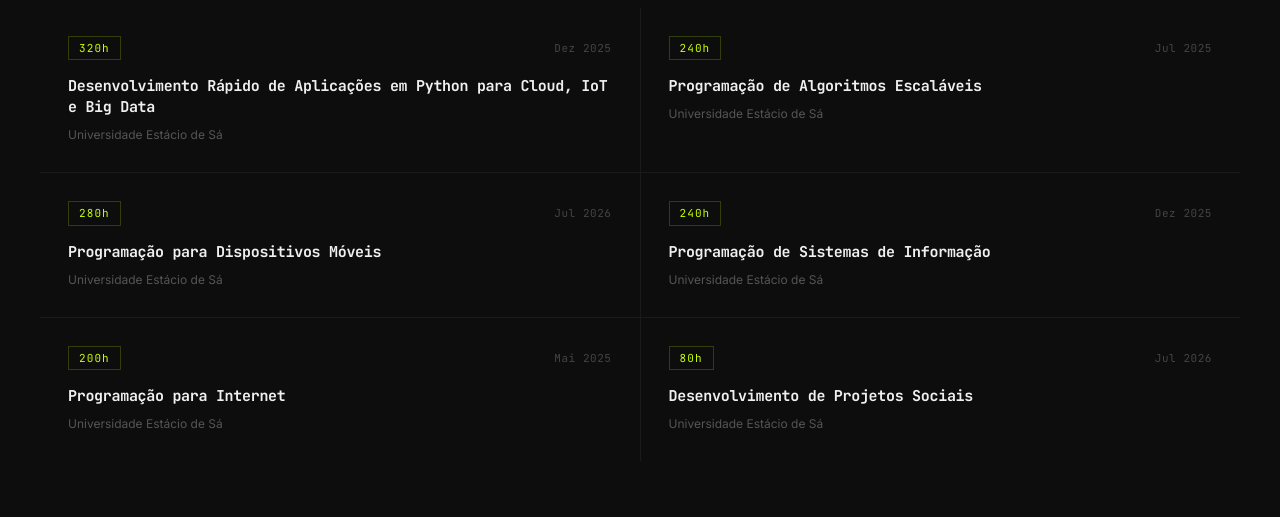
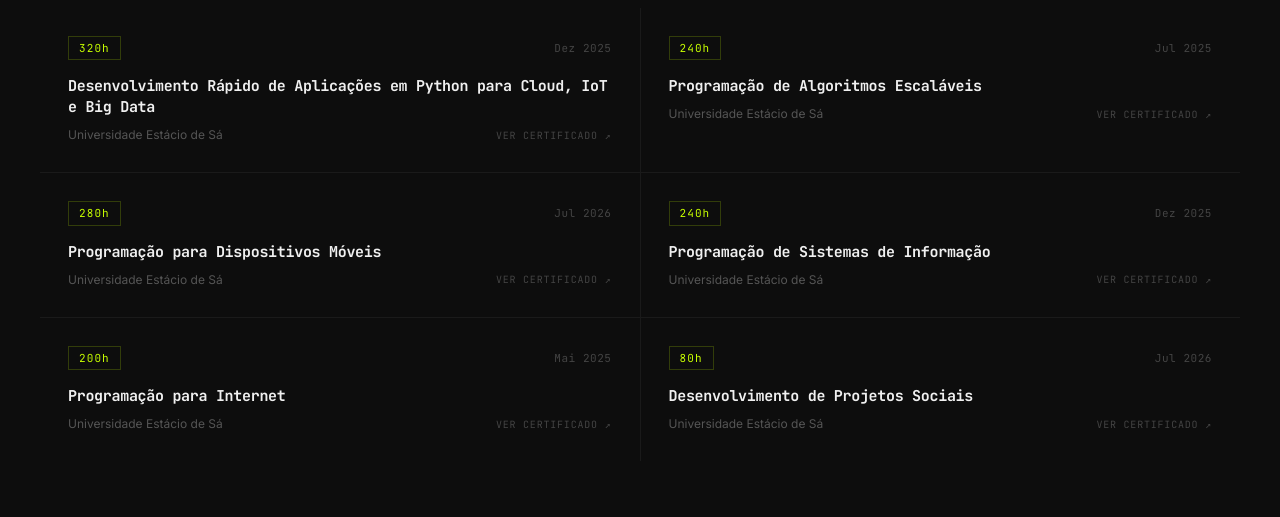
Before and after one commit to srfrota/meuportifolio, a Laravel app: page / in a window 1280 px wide. Shown: the part 4147-4664 px from the top of the page. Run offline with Laravel 12, Linux system fonts and the light colour scheme; style sheets or scripts are compiled from the project's sources; some libraries are stand-ins or nearby versions.

Commit message:
feat: adiciona links de verificação aos certificados

```diff
--- a/resources/js/Components/Home/EducationSection.vue
+++ b/resources/js/Components/Home/EducationSection.vue
@@ -27,14 +27,26 @@ import { CERTIFICATIONS, EDUCATION } from '@/constants';
                     <span class="block-count">{{ CERTIFICATIONS.length }}</span>
                 </h3>
                 <div class="certs">
-                    <div v-for="cert in CERTIFICATIONS" :key="cert.title" class="cert">
+                    <component
+                        :is="cert.url ? 'a' : 'div'"
+                        v-for="cert in CERTIFICATIONS"
+                        :key="cert.title"
+                        class="cert"
+                        :class="{ 'cert-link': cert.url }"
+                        :href="cert.url || undefined"
+                        :target="cert.url ? '_blank' : undefined"
+                        :rel="cert.url ? 'noopener' : undefined"
+                    >
                         <div class="cert-top">
                             <span class="cert-hours">{{ cert.hours }}</span>
                             <span class="cert-date">{{ cert.date }}</span>
                         </div>
                         <p class="cert-title">{{ cert.title }}</p>
-                        <p class="cert-issuer">Universidade Estácio de Sá</p>
-                    </div>
+                        <div class="cert-footer">
+                            <p class="cert-issuer">Universidade Estácio de Sá</p>
+                            <span v-if="cert.url" class="cert-cta">Ver certificado ↗</span>
+                        </div>
+                    </component>
                 </div>
             </div>
         </div>
@@ -144,13 +156,30 @@ import { CERTIFICATIONS, EDUCATION } from '@/constants';
 }
 
 .cert {
+    display: block;
     background-color: #0d0d0d;
     padding: 28px;
+    color: inherit;
+    text-decoration: none;
     transition: background-color 0.2s;
 }
 
 .cert:hover {
     background-color: #111;
+}
+
+.cert-link {
+    cursor: pointer;
+}
+
+.cert-link:focus-visible {
+    outline: 2px solid #c8ff00;
+    outline-offset: -2px;
+}
+
+.cert-link:hover .cert-title,
+.cert-link:hover .cert-cta {
+    color: #c8ff00;
 }
 
 .cert-top {
@@ -184,11 +213,29 @@ import { CERTIFICATIONS, EDUCATION } from '@/constants';
     color: #f0f0f0;
     line-height: 1.4;
     margin-bottom: 8px;
+    transition: color 0.2s;
+}
+
+.cert-footer {
+    display: flex;
+    justify-content: space-between;
+    align-items: center;
+    gap: 12px;
 }
 
 .cert-issuer {
     font-size: 12px;
     color: #555;
+}
+
+.cert-cta {
+    font-family: var(--font-mono);
+    font-size: 10px;
+    letter-spacing: 0.08em;
+    text-transform: uppercase;
+    color: #444;
+    white-space: nowrap;
+    transition: color 0.2s;
 }
 
 @media (max-width: 900px) {
--- a/resources/js/constants.js
+++ b/resources/js/constants.js
@@ -114,35 +114,44 @@ export const EDUCATION = [
     },
 ];
 
+// `url`: link público de verificação do certificado (ex.: PDF ou página da
+// Estácio). Deixe null enquanto não houver o link — o card continua sendo
+// renderizado, apenas sem ser clicável.
 export const CERTIFICATIONS = [
     {
         title: 'Desenvolvimento Rápido de Aplicações em Python para Cloud, IoT e Big Data',
         hours: '320h',
         date: 'Dez 2025',
+        url: 'https://certificado.estacio.br/ca9edde91931cb9d36ec86f',
     },
     {
         title: 'Programação de Algoritmos Escaláveis',
         hours: '240h',
         date: 'Jul 2025',
+        url: 'https://certificado.estacio.br/8d302a8fa409489e18c587a',
     },
     {
         title: 'Programação para Dispositivos Móveis',
         hours: '280h',
         date: 'Jul 2026',
+        url: 'https://certificado.estacio.br/fba6eeaa50976cf2376c86a',
     },
     {
         title: 'Programação de Sistemas de Informação',
         hours: '240h',
         date: 'Dez 2025',
+        url: 'https://certificado.estacio.br/53bcc8f4f623ac00c165afd',
     },
     {
         title: 'Programação para Internet',
         hours: '200h',
         date: 'Mai 2025',
+        url: 'https://certificado.estacio.br/a3ae4593b1c201787745c72',
     },
     {
         title: 'Desenvolvimento de Projetos Sociais',
         hours: '80h',
         date: 'Jul 2026',
+        url: 'https://certificado.estacio.br/e123c309494fcba35b557a7',
     },
 ];
```
Also changed, not shown: README.md.
